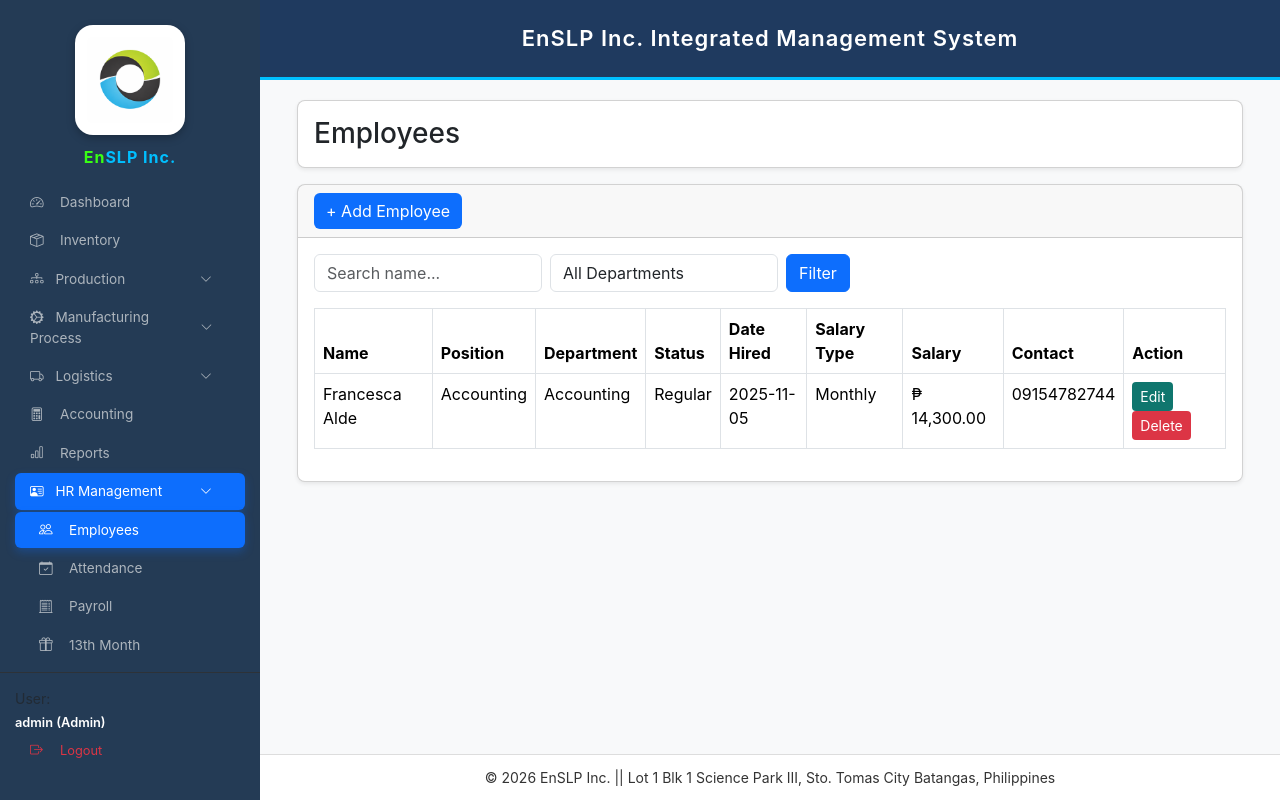
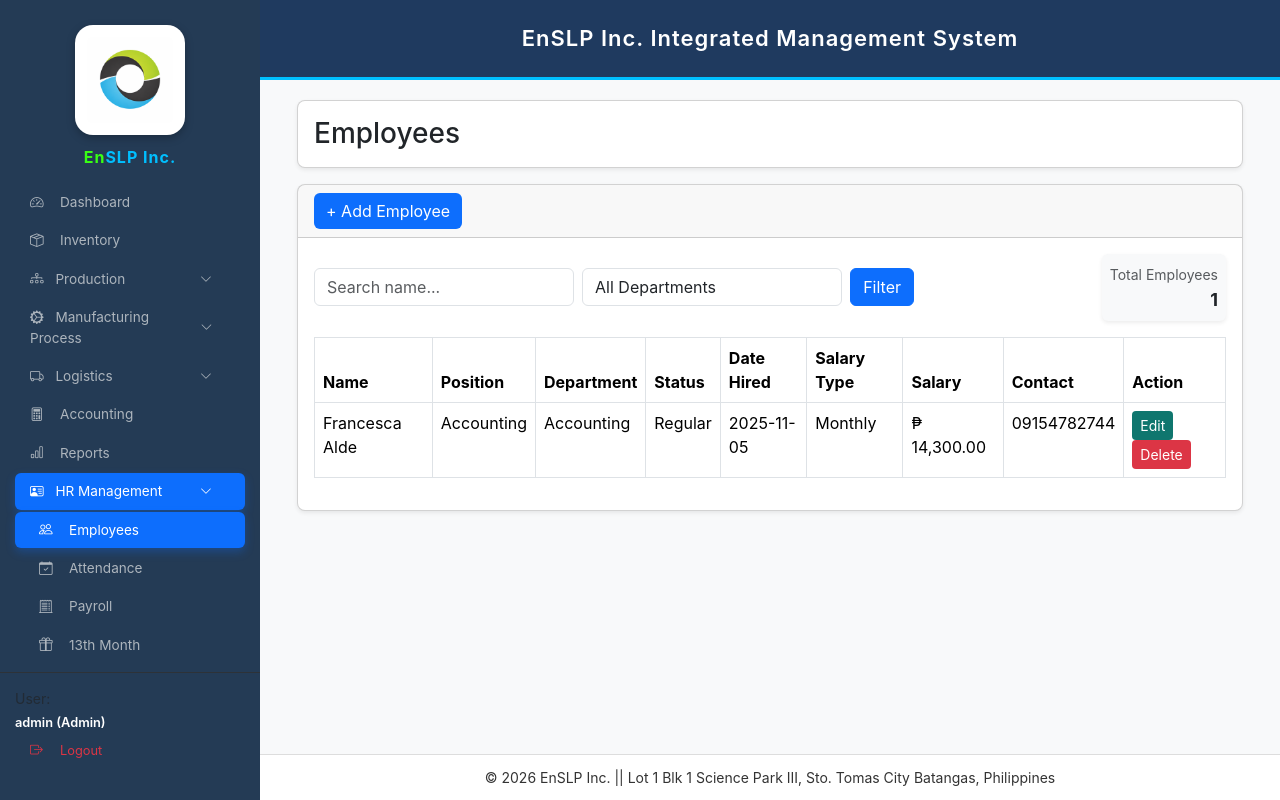
Before and after one commit to prncssrrm/finalfinalenslp, a PHP site: page /employees.php in a window 1280 px wide. Run offline with PHP 8.4, Linux system fonts and the light colour scheme; a user stored in the database is signed in; data comes from the database, SQL or seed files in the repository.

Commit message:
Add files via upload

```diff
--- a/employees.php
+++ b/employees.php
@@ -4,8 +4,33 @@ include 'config.php';
 require_once 'access_control.php';
 check_access(['admin']);
 
+// TOTAL EMPLOYEES (with filter)
+$count_sql = "SELECT COUNT(*) as total FROM employees WHERE 1";
+
+if(!empty($q)){
+    $count_sql .= " AND full_name LIKE :q ";
+}
+
+if(!empty($dept)){
+    $count_sql .= " AND department = :dept ";
+}
+
+$count_stmt = $conn->prepare($count_sql);
+
+if(!empty($q)){
+    $count_stmt->bindValue(':q', "%$q%");
+}
+
+if(!empty($dept)){
+    $count_stmt->bindParam(':dept', $dept);
+}
+
+$count_stmt->execute();
+$totalEmployees = $count_stmt->fetch()['total'];
+
 $q = trim($_GET['q'] ?? '');
 $dept = $_GET['dept'] ?? '';
+$search = "%".$q."%";
 
 function money2($n){ return number_format((float)$n, 2); }
 
@@ -151,13 +176,16 @@ border:none;
 
 <div class="card-body">
 
-<form method="GET" class="mb-3 d-flex gap-2">
+<div class="row mb-3 align-items-center">
 
-<input type="text" name="q" class="form-control w-25"
+<div class="col-md-8">
+<form method="GET" class="d-flex gap-2">
+
+<input type="text" name="q" class="form-control"
 placeholder="Search name..."
 value="<?= htmlspecialchars($q) ?>">
 
-<select name="dept" class="form-control w-25">
+<select name="dept" class="form-control">
     <option value="">All Departments</option>
     <option value="Accounting" <?= ($dept=='Accounting')?'selected':'' ?>>Accounting</option>
     <option value="Engineering" <?= ($dept=='Engineering')?'selected':'' ?>>Engineering</option>
@@ -170,7 +198,20 @@ value="<?= htmlspecialchars($q) ?>">
 <button class="btn btn-primary">Filter</button>
 
 </form>
+</div>
 
+<div class="col-md-4 text-end">
+
+<div class="bg-light p-2 rounded shadow-sm d-inline-block">
+<small class="text-muted">Total Employees</small><br>
+<strong style="font-size:18px;">
+<?=$totalEmployees?>
+</strong>
+</div>
+
+</div>
+
+</div>
 
 <div class="table-responsive">
 
@@ -202,6 +243,8 @@ if(!empty($q)){
 if(!empty($dept)){
     $sql .= " AND department = :dept ";
 }
+
+
 
 $sql .= " ORDER BY id DESC";
 
```
